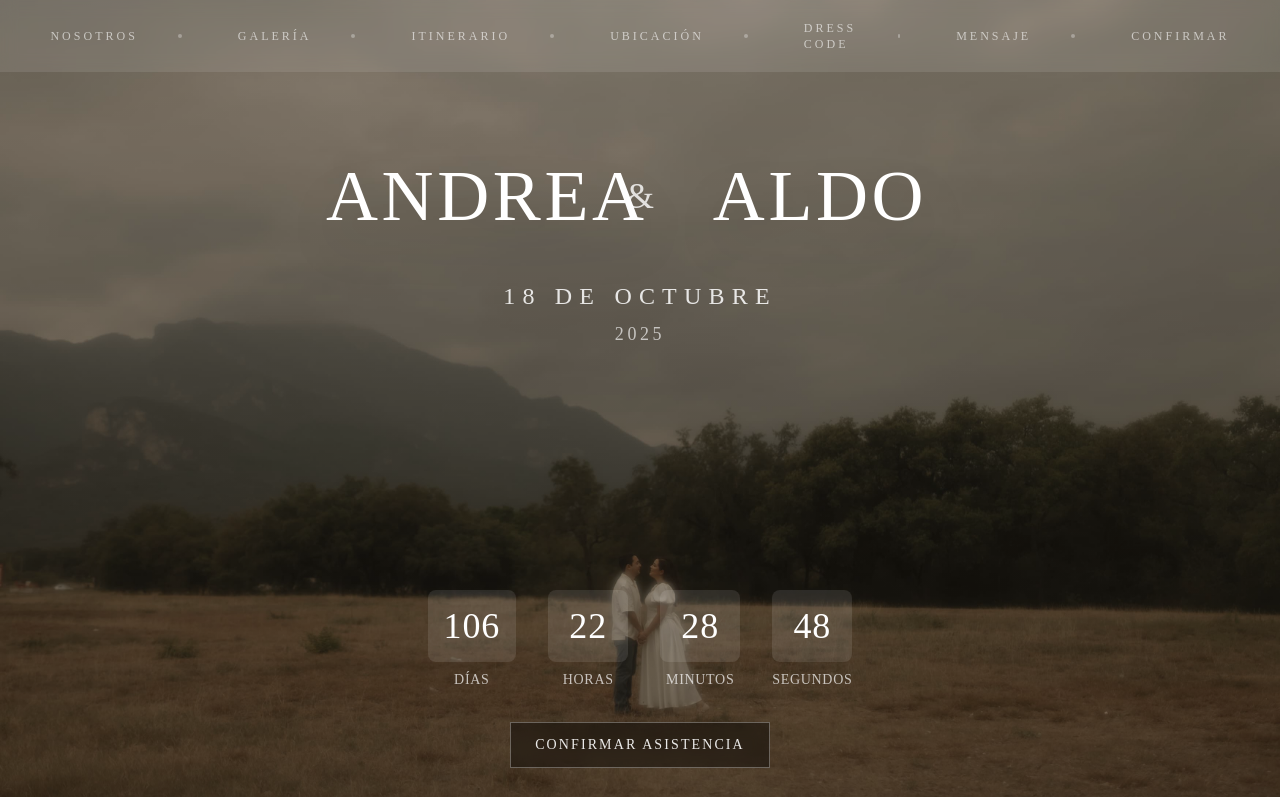
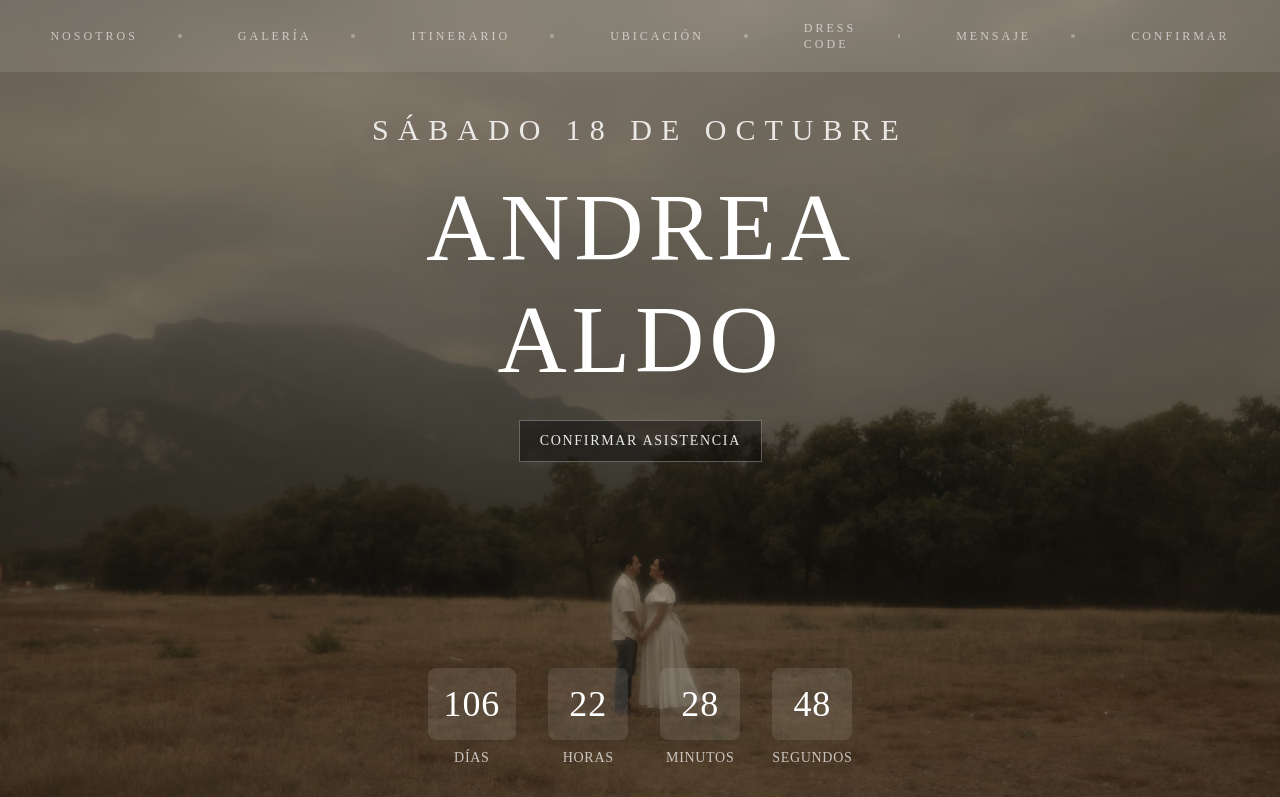
Before and after one commit to AlejoReyna/wedding_invitation, a Next.js app: page / in a window 1280 px wide. Shown: the top 797 px of the page. Built offline with nearby package versions, Linux system fonts and the light colour scheme.

Commit message:
Grid updated

```diff
--- a/src/app/page.tsx
+++ b/src/app/page.tsx
@@ -37,68 +37,54 @@ export default function Home() {
         {/* Overlay con gradiente más sofisticado */}
         <div className="absolute inset-0 bg-gradient-to-b from-black/15 via-black/25 to-black/35"></div>
 
-        {/* Contenido principal - Nombres en la misma fila */}
-        <div className="flex-1 flex flex-col justify-start items-center relative z-10 px-4 sm:px-6 pt-28 sm:pt-32 md:pt-36 lg:pt-40">
+        {/* Contenido principal - Layout como en la imagen de referencia */}
+        <div className="flex-1 flex flex-col justify-start items-center relative z-10 px-4 sm:px-6 pt-20 sm:pt-24 md:pt-28">
 
-          {/* Los nombres centrados en la misma fila */}
-          <div className="text-center md:mb-20 animate-fade-in-center">
-            {/* Nombres optimizados para móvil */}
-            <div className="flex items-center justify-center max-w-6xl mx-auto mb-8 px-2">
+          {/* Fecha principal arriba - como en la imagen */}
+          <div className="text-center mb-4 sm:mb-6 md:mb-8 animate-fade-in-center">
+            <span className="text-white/85 text-lg sm:text-xl md:text-2xl lg:text-3xl garamond-300 tracking-[0.2em] sm:tracking-[0.3em] block">
+              SÁBADO 18 DE OCTUBRE
+            </span>
+          </div>
+
+          {/* Los nombres centrados - como en la imagen */}
+          <div className="text-center animate-fade-in-center">
+            {/* Nombres optimizados para móvil - sin ampersand */}
+            <div className="flex flex-col items-center justify-center max-w-6xl mx-auto mb-6 px-2">
               {/* Nombre ANDREA */}
-              <div className="flex-1 text-center min-w-0 pr-4 sm:pr-6 md:pr-8">
-                <h1 className="text-3xl sm:text-4xl md:text-6xl lg:text-7xl garamond-regular tracking-[0.03em] sm:tracking-[0.05em] text-white drop-shadow-2xl leading-none whitespace-nowrap">
+              <div className="text-center mb-4">
+                <h1 className="text-4xl sm:text-5xl md:text-7xl lg:text-8xl garamond-regular tracking-[0.03em] sm:tracking-[0.05em] text-white drop-shadow-2xl leading-none">
                   ANDREA
                 </h1>
               </div>
 
-              {/* Símbolo & con espaciado perfecto */}
-              <div className="flex items-center justify-center flex-shrink-0">
-                <h2 className="text-xl sm:text-2xl md:text-3xl lg:text-4xl garamond-regular text-white/80 drop-shadow-2xl leading-none">
-                  &
-                </h2>
-              </div>
-
               {/* Nombre ALDO */}
-              <div className="flex-1 text-center min-w-0 pl-4 sm:pl-6 md:pl-8">
-                <h1 className="text-3xl sm:text-4xl md:text-6xl lg:text-7xl garamond-regular tracking-[0.03em] sm:tracking-[0.05em] text-white drop-shadow-2xl leading-none whitespace-nowrap">
+              <div className="text-center">
+                <h1 className="text-4xl sm:text-5xl md:text-7xl lg:text-8xl garamond-regular tracking-[0.03em] sm:tracking-[0.05em] text-white drop-shadow-2xl leading-none">
                   ALDO
                 </h1>
               </div>
             </div>
 
-            {/* Fecha principal con espaciado mejorado */}
-            <div className="text-center mt-6 sm:mt-8 md:mt-12">
-              <span className="text-white/85 text-base sm:text-lg md:text-xl lg:text-2xl garamond-300 tracking-[0.2em] sm:tracking-[0.3em] block">
-                18 DE OCTUBRE
-              </span>
-              <span className="text-white/65 text-sm sm:text-base md:text-lg garamond-300 tracking-[0.15em] sm:tracking-[0.2em] mt-2 block">
-                2025
-              </span>
+            {/* Botón de confirmar asistencia debajo de los nombres - más pequeño */}
+            <div className="mt-6 sm:mt-8">
+              <a
+                href="#rsvp"
+                className="group inline-flex items-center px-4 sm:px-5 py-2 sm:py-2.5 bg-black/40 backdrop-blur-sm border border-white/30 text-white/90 hover:bg-black/60 hover:border-white/50 transition-all duration-500 text-xs sm:text-sm"
+              >
+                <span className="garamond-300 tracking-[0.1em] sm:tracking-[0.12em]">CONFIRMAR ASISTENCIA</span>
+              </a>
             </div>
           </div>
         </div>
 
-        {/* Footer con countdown - Posición fija en la parte inferior */}
+        {/* Footer con countdown - Posición fija en la parte inferior como en la imagen */}
         <div className="relative z-10 pb-6 sm:pb-8 px-4 sm:px-6">
           <div className="max-w-4xl mx-auto text-center">
-
             <CountdownTimer
               targetDate="2025-10-18T00:00:00"
               className="animate-fade-in-up animate-delay-800"
             />
-
-            {/* Botón de confirmar asistencia */}
-            <div className="mt-6 sm:mt-8">
-              <a
-                href="#rsvp"
-                className="group inline-flex items-center px-4 sm:px-6 py-2.5 sm:py-3 bg-black/40 backdrop-blur-sm border border-white/30 text-white/90 hover:bg-black/60 hover:border-white/50 transition-all duration-500 text-xs sm:text-sm"
-              >
-                <span className="garamond-300 tracking-[0.1em] sm:tracking-[0.15em]">CONFIRMAR ASISTENCIA</span>
-              </a>
-            </div>
-
-            {/* Enlaces de navegación rápida en footer */}
-
           </div>
         </div>
 
```
Also changed, not shown: 1 other file (tests, documents, lock files or other folders).
